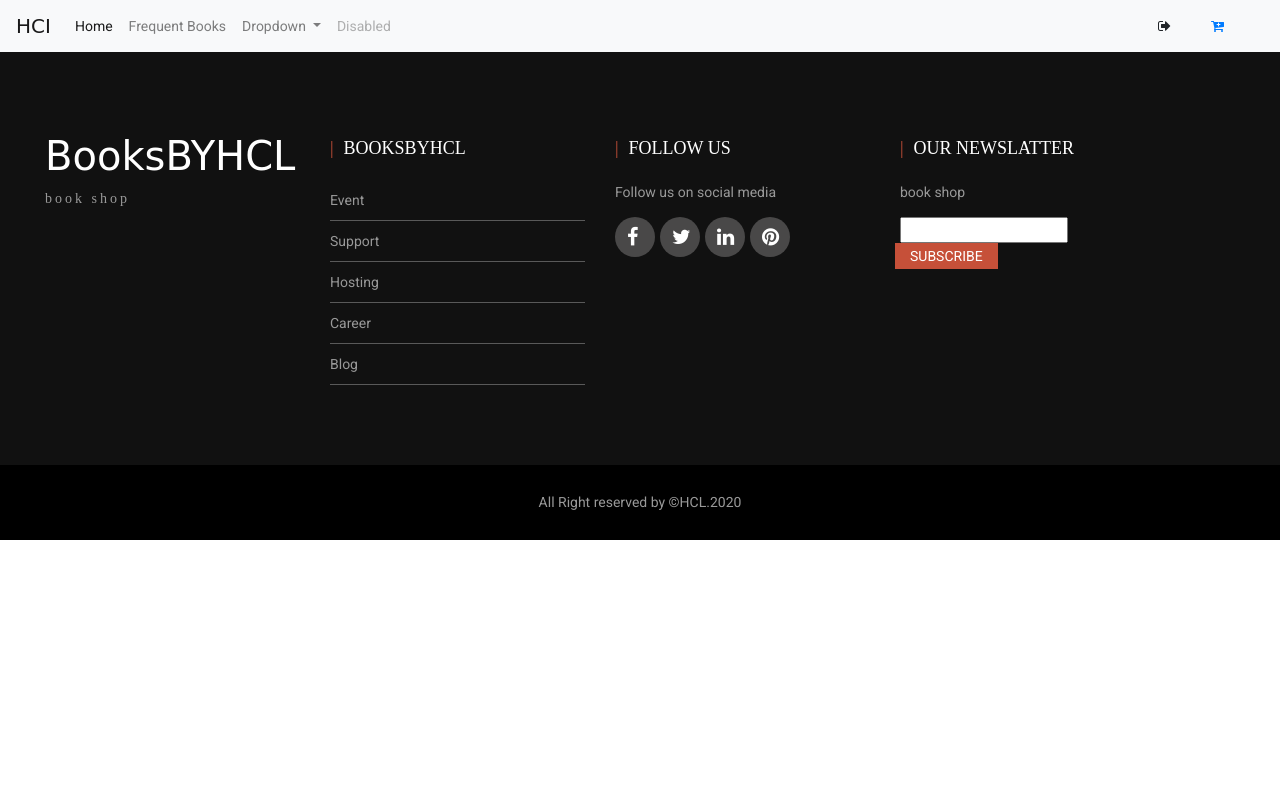
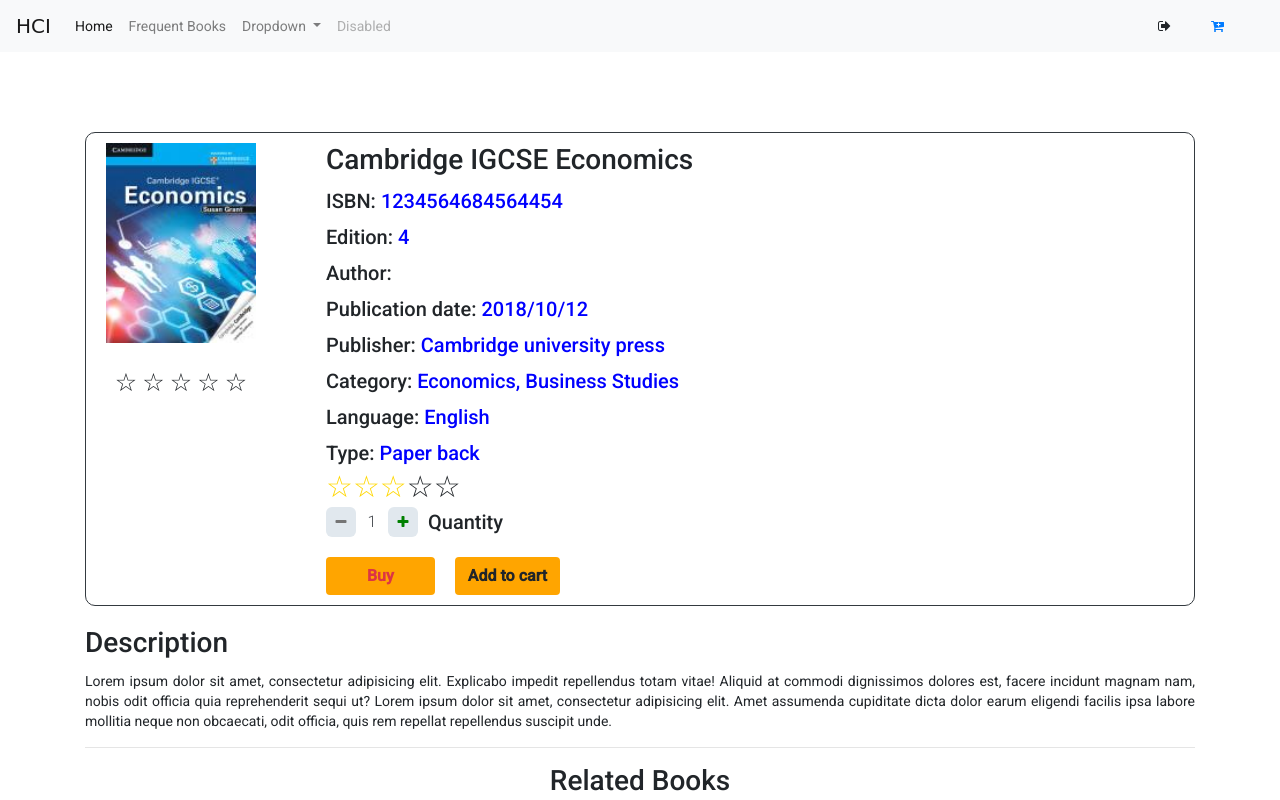
Before and after one commit to charithabw/HCI-2020, an Angular app: page /single_book in a window 1280 px wide. Before the commit this address led to /. Shown: the top 800 px of the page. Built offline with nearby package versions, Linux system fonts and the light colour scheme.

Commit message:
add single book component and do style

```diff
--- a/src/app/app.module.ts
+++ b/src/app/app.module.ts
@@ -53,6 +53,7 @@ import { MatCheckboxModule } from '@angular/material/checkbox';
 import { MatIconModule } from '@angular/material/icon';
 
 import { MatTabsModule } from '@angular/material/tabs';
+import { SingleBookComponent } from './single_book_components/single-book/single-book.component';
 
 
 
@@ -84,6 +85,7 @@ import { MatTabsModule } from '@angular/material/tabs';
     SellarPaymentsComponent,
     SellarMyBooksComponent,
     SellarSoldBooksComponent,
+    SingleBookComponent,
 
 
 
--- /dev/null
+++ b/src/app/single_book_components/single-book/single-book.component.css
@@ -0,0 +1,43 @@
+.quantity{
+  margin: 0 20px 20px 0;
+}
+.quantity input {
+  -webkit-appearance: none;
+  border: none;
+  text-align: center;
+  width: 32px;
+  font-size: 16px;
+  color: #43484D;
+  font-weight: 300;
+}
+.btnQuantity{
+  width: 30px;
+  height: 30px;
+  background-color: #E1E8EE;
+  border-radius: 6px;
+  border: none;
+  cursor: pointer;
+}
+
+.rating {
+  unicode-bidi: bidi-override;
+  direction: rtl;
+  text-align: center;
+  font-size: 25px;
+}
+.rating > span {
+  display: inline-block;
+  position: relative;
+  width: 1.1em;
+}
+.rating > span:hover,
+.rating > span:hover ~ span {
+  color: transparent;
+}
+.rating > span:hover:before,
+.rating > span:hover ~ span:before {
+  content: "\2605";
+  position: absolute;
+  left: 0;
+  color: gold;
+}
--- /dev/null
+++ b/src/app/single_book_components/single-book/single-book.component.html
@@ -0,0 +1,102 @@
+<div class="container" style="margin-top: 10vh; margin-bottom: 2vh">
+  <div class="border border-dark " style="border-radius: 10px; margin-bottom: 20px">
+    <div class="d-flex" style="margin: 10px 10px 10px 20px">
+      <div class="flex-column">
+        <img src="../../../assets/Book_images/Economics.jpg" height="200" width="150"/>
+        <div class="rating" style="margin-top: 30px">
+          <span>☆</span><span>☆</span><span>☆</span><span>☆</span><span>☆</span>
+        </div>
+      </div>
+      <div style="margin-left: 70px">
+        <p class="h3">Cambridge IGCSE Economics</p>
+        <div class="d-flex">
+          <p class="h5" style="margin-right: 5px">ISBN:</p>
+          <p class="h5" style="color: blue">1234564684564454</p>
+        </div>
+        <div class="d-flex">
+          <p class="h5" style="margin-right: 5px">Edition:</p>
+          <p class="h5" style="color: blue">4</p>
+        </div>
+        <div class="d-flex">
+          <p class="h5" style="margin-right: 5px">Author: </p>
+          <p class="h5" style="color: blue"></p>
+        </div>
+        <div class="d-flex">
+          <p class="h5" style="margin-right: 5px">Publication date:</p>
+          <p class="h5" style="color: blue">2018/10/12</p>
+        </div>
+        <div class="d-flex">
+          <p class="h5" style="margin-right: 5px">Publisher:</p>
+          <p class="h5" style="color: blue">Cambridge university press</p>
+        </div>
+        <div class="d-flex">
+          <p class="h5" style="margin-right: 5px">Category:</p>
+          <p class="h5" style="color: blue">Economics, Business Studies</p>
+        </div>
+        <div class="d-flex">
+          <p class="h5" style="margin-right: 5px">Language:</p>
+          <p class="h5" style="color: blue">English</p>
+        </div>
+        <div class="d-flex">
+          <p class="h5" style="margin-right: 5px">Type:</p>
+          <p class="h5" style="color: blue">Paper back</p>
+        </div>
+        <div style="font-size: 30px; margin-bottom: 10px">
+          <span style="color: gold">☆</span><span style="color: gold">☆</span><span
+          style="color: gold">☆</span><span>☆</span><span>☆</span>
+        </div>
+
+        <div class="quantity d-flex">
+          <button class="fa fa-minus btnQuantity" style="color: #757575"></button>
+          <input type="text" name="name" value="1">
+          <button class="fa fa-plus btnQuantity" style="color: green"></button>
+          <p class="h5" style="margin: 3px 0 0 10px">Quantity</p>
+        </div>
+        <div>
+          <button routerLink="/place_order" class="btn text-danger"
+                  style="background-color: orange; margin-right: 20px; font-weight: bold; padding-left: 40px; padding-right: 40px">
+            Buy
+          </button>
+          <button routerLink="/cart" class="btn"
+                  style="background-color: orange; font-weight: bold">Add to cart
+          </button>
+        </div>
+      </div>
+    </div>
+  </div>
+
+  <div>
+    <p class="h3">Description</p>
+    <p class="text-justify">Lorem ipsum dolor sit amet, consectetur adipisicing elit. Explicabo impedit repellendus
+      totam vitae! Aliquid at
+      commodi dignissimos dolores est, facere incidunt magnam nam, nobis odit officia quia reprehenderit sequi ut? Lorem
+      ipsum dolor sit amet, consectetur adipisicing elit. Amet assumenda cupiditate dicta dolor earum eligendi facilis
+      ipsa labore mollitia neque non obcaecati, odit officia, quis rem repellat repellendus suscipit unde.</p>
+  </div>
+
+  <hr>
+
+  <div>
+    <p class="h3 text-center">Related Books</p>
+    <div class="row">
+      <div class="col-12 col-md-4 col-lg-4 col-xl-4 col-md-4 col-lg-4 col-xl-4">
+        <div class="d-flex">
+          <img src="../../../assets/Book_images/AL Economics.jpg" height="200" width="150"/>
+          <p class="h6" style="margin: 40px 0 0 10px">Complete Economics for Cambridge IGCSE & O Level</p>
+        </div>
+      </div>
+      <div class="col-12 col-md-4 col-lg-4 col-xl-4 col-md-4 col-lg-4 col-xl-4">
+        <div class="d-flex">
+          <img src="../../../assets/Book_images/Maths of Accounting.jpg" height="200" width="150"/>
+          <p class="h6" style="margin: 40px 0 0 10px">IGCSE Accounting</p>
+        </div>
+      </div>
+      <div class="col-12 col-md-4 col-lg-4 col-xl-4 col-md-4 col-lg-4 col-xl-4">
+        <div class="d-flex">
+          <img src="../../../assets/Book_images/Commerce.jpg" height="200" width="150"/>
+          <p class="h6" style="margin: 40px 0 0 10px">O Level commerce</p>
+        </div>
+      </div>
+    </div>
+  </div>
+</div>
--- /dev/null
+++ b/src/app/single_book_components/single-book/single-book.component.ts
@@ -0,0 +1,15 @@
+import { Component, OnInit } from '@angular/core';
+
+@Component({
+  selector: 'app-single-book',
+  templateUrl: './single-book.component.html',
+  styleUrls: ['./single-book.component.css']
+})
+export class SingleBookComponent implements OnInit {
+
+  constructor() { }
+
+  ngOnInit(): void {
+  }
+
+}
```
Also changed, not shown: src/app/app-routing.module.ts (+2 -9 lines), 2 other files (tests, documents, lock files or other folders).
